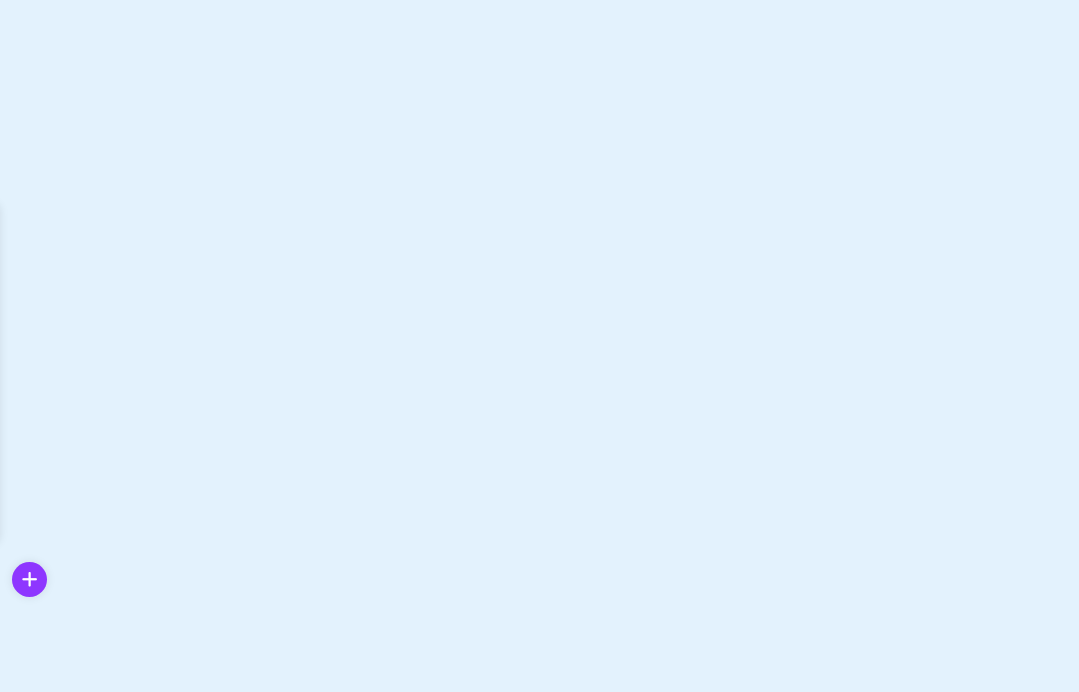
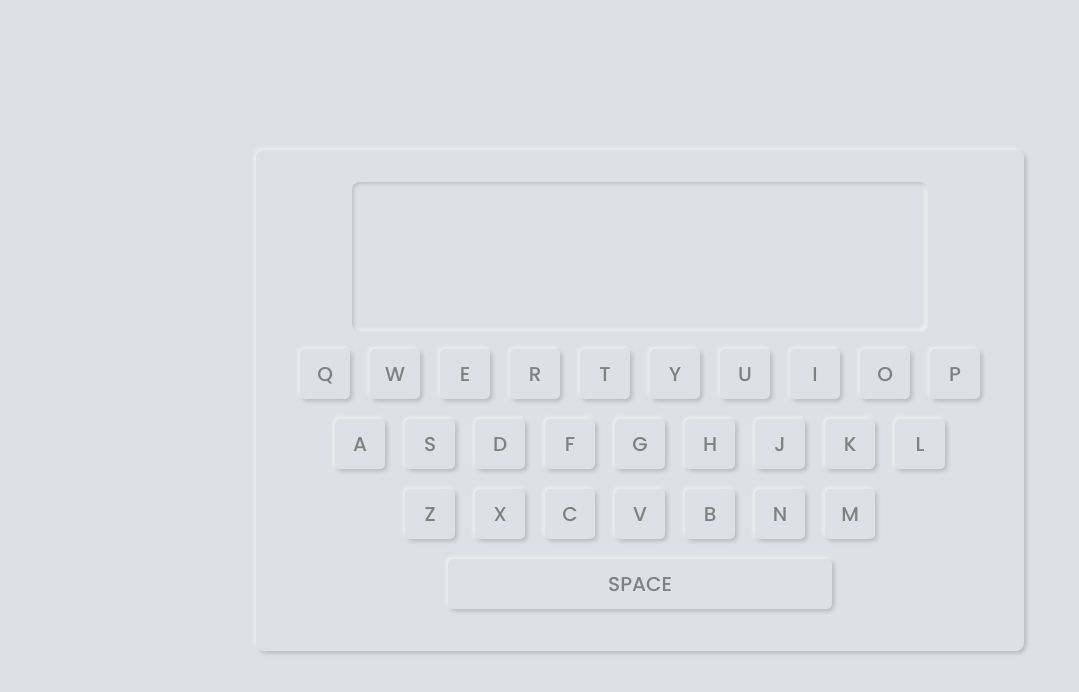
Before and after one commit to magnificodev/html-css-course, a plain HTML site: page day27/working-keyboard/index.html in a window 1280 px wide. Shown: the whole page, without its empty margins (0-1079 px from the left). Drawn offline with Linux system fonts and the light colour scheme.

Commit message:
Day 27 Neumorphism Working Keyboard

```diff
--- a/day27/working-keyboard/index.html
+++ b/day27/working-keyboard/index.html
@@ -3,7 +3,7 @@
   <head>
     <meta charset="UTF-8" />
     <meta name="viewport" content="width=device-width, initial-scale=1.0" />
-    <title>Social Navigation</title>
+    <title>Neumorphism Working Keyboard</title>
     <link
       rel="stylesheet"
       href="https://cdnjs.cloudflare.com/ajax/libs/font-awesome/6.5.1/css/all.min.css"
@@ -15,45 +15,44 @@
   </head>
   <body>
     <div class="container">
-      <ul class="social-list">
-        <li>
-          <a href="#" class="social-item pinterest"
-            ><i class="fa-brands fa-pinterest"></i> <span class="tooltip">Pinterest</span
-          ></a>
-        </li>
-        <li>
-          <a href="#" class="social-item linkedin"
-            ><i class="fa-brands fa-linkedin"></i> <span class="tooltip">Linkedin</span
-          ></a>
-        </li>
-        <li>
-          <a href="#" class="social-item youtube"
-            ><i class="fa-brands fa-youtube"></i> <span class="tooltip">Youtube</span
-          ></a>
-        </li>
-        <li>
-          <a href="#" class="social-item dribbble"
-            ><i class="fa-brands fa-dribbble"></i> <span class="tooltip">Dribbble</span
-          ></a>
-        </li>
-        <li>
-          <a href="#" class="social-item github"
-            ><i class="fa-brands fa-github"></i> <span class="tooltip">Github</span
-          ></a>
-        </li>
-        <li>
-          <a href="#" class="social-item facebook"
-            ><i class="fa-brands fa-facebook-f"></i>
-            <span class="tooltip">Facebook</span
-          ></a>
-        </li>
-        <li>
-          <a href="#" class="social-item twitter"
-            ><i class="fa-brands fa-twitter"></i> <span class="tooltip">Twitter</span
-          ></a>
-        </li>
-      </ul>
-      <button class="toggle closed"><i class="fa-solid fa-plus"></i></button>
+      <div class="wrapper">
+        <textarea class="screen" disabled></textarea>
+        <div class="keys">
+          <input type="button" value="Q" />
+          <input type="button" value="W" />
+          <input type="button" value="E" />
+          <input type="button" value="R" />
+          <input type="button" value="T" />
+          <input type="button" value="Y" />
+          <input type="button" value="U" />
+          <input type="button" value="I" />
+          <input type="button" value="O" />
+          <input type="button" value="P" />
+        </div>
+        <div class="keys">
+          <input type="button" value="A" />
+          <input type="button" value="S" />
+          <input type="button" value="D" />
+          <input type="button" value="F" />
+          <input type="button" value="G" />
+          <input type="button" value="H" />
+          <input type="button" value="J" />
+          <input type="button" value="K" />
+          <input type="button" value="L" />
+        </div>
+        <div class="keys">
+          <input type="button" value="Z" />
+          <input type="button" value="X" />
+          <input type="button" value="C" />
+          <input type="button" value="V" />
+          <input type="button" value="B" />
+          <input type="button" value="N" />
+          <input type="button" value="M" />
+        </div>
+        <div class="keys">
+          <input type="button" value="SPACE">
+        </div>
+      </div>
     </div>
   </body>
   <script src="./index.js"></script>
--- a/day27/working-keyboard/index.js
+++ b/day27/working-keyboard/index.js
@@ -1,16 +1,9 @@
-const toggleBtn = document.querySelector(".toggle")
-const socialList = document.querySelector(".social-list")
+const inputKeys = document.querySelectorAll("input");
+const screen = document.querySelector(".screen");
 
 
-
-// EVENT LISTENERS
-toggleBtn.addEventListener("click", () => {
-  if (toggleBtn.className.includes("closed")) {
-    toggleBtn.classList.remove("closed");
-    socialList.style.left = 0;
-  }
-  else {
-    toggleBtn.classList.add("closed")
-    socialList.style.left = "-200px";
-  }
-})
+inputKeys.forEach(key => key.addEventListener("click", (e) => {
+  let value = e.currentTarget.value === "SPACE" ? " " : e.currentTarget.value;
+  let html = screen.innerHTML;
+  screen.innerHTML = `${html}${String(value).toLowerCase()}`
+}))
--- a/day27/working-keyboard/style.css
+++ b/day27/working-keyboard/style.css
@@ -13,175 +13,63 @@ body {
   display: flex;
   align-items: center;
   justify-content: center;
-  background-color: #E3F2FD;
+  background-color: #dde1e7;
 }
 
-.container {
-  position: fixed;
-  left: 0;
-  top: 50%;
-  display: flex;
-  flex-direction: column;
-  align-items: center;
-  transform: translateY(-50%);
+.container{
+  width: 60%;
 }
 
-.container .social-list {
-  position: relative;
-  left: -100%;
-  padding: 12px;
-  list-style: none;
+.container .wrapper {
+  min-width: 750px;
+  max-width: 1000px;
+  text-align: center;
+  padding: 32px 0;
   border-radius: 8px;
-  background-color: #fff;
-  box-shadow: 0 0 10px rgba(0, 0, 0, 0.1);
-  transition: all 0.5s cubic-bezier(0.68, -0.55, 0.265, 1.55);
+  box-shadow: 2px 2px 4px rgba(0, 0, 0, 0.2), -1px -1px 4px rgba(255, 255, 255, 0.8);
 }
 
-.social-list li:not(:last-child) .social-item {
-  margin-bottom: 12px;
+.wrapper .screen {
+  width: 75%;
+  height: 150px;
+  padding: 8px 12px;
+  font-size: 20px;
+  font-weight: 500;
+  color: rgb(26, 172, 220);
+  background-color: #dde1e7;
+  outline: none;
+  border: none;
+  border-radius: 8px;
+  resize: none;
+  box-shadow: inset 1px 1px 4px rgba(0, 0, 0, 0.2), inset -2px -2px 4px rgba(255, 255, 255, 0.8);
 }
 
-.social-list .social-item {
-  position: relative;
-  width: 35px;
-  height: 35px;
+.wrapper .keys {
   display: flex;
-  align-items: center;
   justify-content: center;
-  font-size: 18px;
-  border-radius: 6px;
-  text-decoration: none;
-  color: #fff;
+}
+
+.wrapper .keys input {
+  width: 50px;
+  height: 50px;
+  padding: 10px;
+  margin: 10px;
+  font-size: 20px;
+  font-weight: 500;
+  color: gray;
+  background-color: #dde1e7;
+  border: none;
+  outline: none;
+  border-radius: 5px;
+  cursor: default;
+  box-shadow: 2px 2px 4px rgba(0, 0, 0, 0.2), -1px -1px 4px rgba(255, 255, 255, 0.8);
   transition: all 0.3s ease;
 }
 
-.social-item .tooltip {
-  position: absolute;
-  padding: 4px 8px;
-  left: 55px;
-  top: 50%;
-  transform: translateY(-100%);
-  font-size: 14px;
-  text-align: left;
-  border-radius: 4px;
-  background-color: #fff;
-  opacity: 0;
-  visibility: hidden;
-  transition: all 0.3s ease;
+.wrapper .keys input:active {
+  box-shadow: inset 1px 1px 4px rgba(0, 0, 0, 0.2), inset -2px -2px 4px rgba(255, 255, 255, 0.8);
 }
 
-.social-item:hover .tooltip {
-  transform: translateY(-50%);
-  opacity: 1;
-  visibility: visible;
+.wrapper .keys input[value="SPACE"] {
+  width: 50%;
 }
-
-.social-item .tooltip::before {
-  position: absolute;
-  content: "";
-  left: -6px;
-  top: 50%;
-  transform: translateY(-50%);
-  border-right: 8px solid #fff;
-  border-top: 8px solid transparent;
-  border-bottom: 8px solid transparent;
-}
-
-.social-list .social-item:hover {
-  opacity: 0.8;
-}
-
-.social-list .social-item.pinterest {
-  background-color: #E7082A;
-}
-
-.social-list .social-item.linkedin {
-  background-color: #126BC4;
-}
-
-.social-list .social-item.youtube {
-  background-color: #FF0808;
-}
-
-.social-list .social-item.dribbble {
-  background-color: #DF5188;
-}
-
-.social-list .social-item.github {
-  background-color: #080808;
-}
-
-.social-list .social-item.facebook {
-  background-color: #106AFF;
-}
-
-.social-list .social-item.twitter {
-  background-color: #249EF0;
-}
-
-.social-list .social-item:hover {
-  opacity: 0.8;
-}
-
-.social-list .social-item.pinterest .tooltip {
-  color: #E7082A;
-}
-
-.social-list .social-item.linkedin .tooltip {
-  color: #126BC4;
-}
-
-.social-list .social-item.youtube .tooltip {
-  color: #FF0808;
-}
-
-.social-list .social-item.dribbble .tooltip {
-  color: #DF5188;
-}
-
-.social-list .social-item.github .tooltip {
-  color: #080808;
-}
-
-.social-list .social-item.facebook .tooltip {
-  color: #106AFF;
-}
-
-.social-list .social-item.twitter .tooltip {
-  color: #249EF0;
-}
-
-.container .toggle {
-  width: 35px;
-  height: 35px;
-  margin-top: 18px;
-  outline: none;
-  border: none;
-  border-radius: 50%;
-  font-size: 18px;
-  color: #fff;
-  background-color: #DE0611;
-  box-shadow: 0 0 10px rgba(0, 0, 0, 0.1);
-  cursor: pointer;
-  transition: all 0.3s ease;
-}
-
-.container .toggle.closed {
-  background-color: #8E36FF;
-}
-
-.container .toggle:hover {
-  opacity: 0.8;
-}
-
-.container .toggle i {
-  transition: all 0.3s ease;
-}
-
-.container .toggle i {
-  transform: rotate(45deg);
-}
-
-.container .toggle.closed i {
-  transform: rotate(0deg);
-}
```
